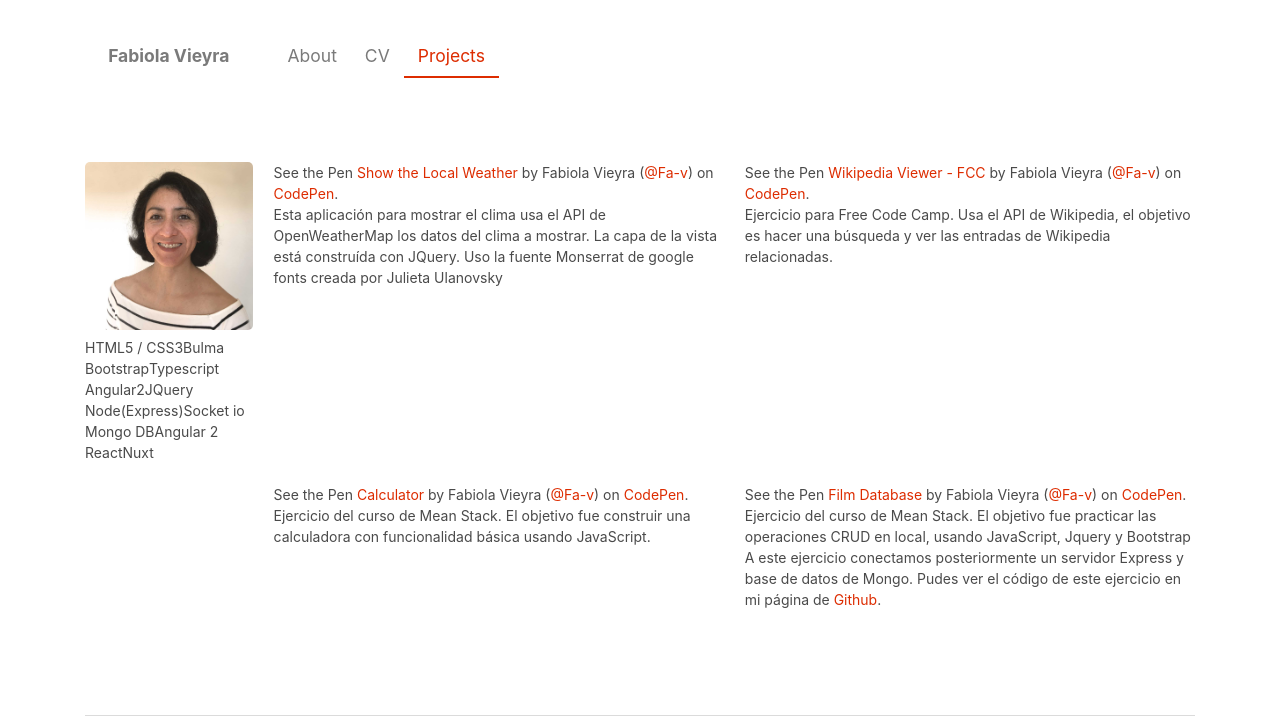
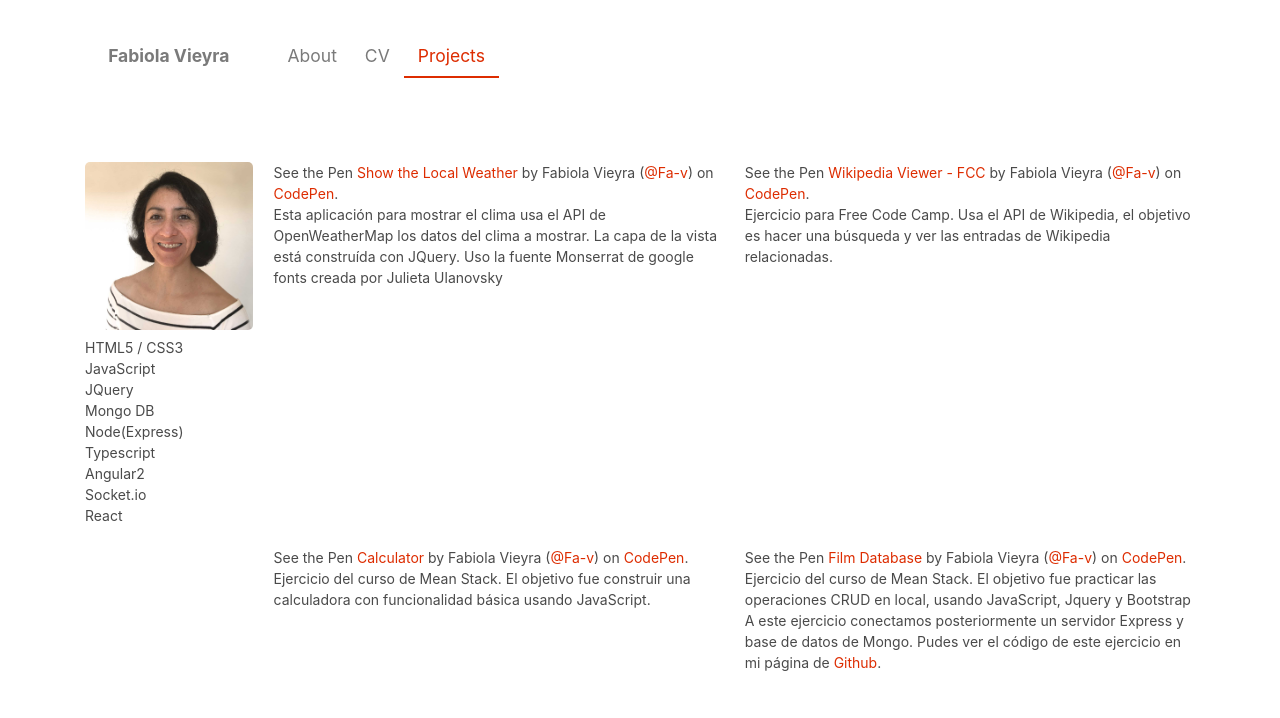
Before and after one commit to Fa-v/fabiolavieyra.com, a plain HTML site: page projects.html in a window 1280 px wide. Shown: the top 718 px of the page. Drawn offline with Linux system fonts and the light colour scheme; a script that the page names is missing.

Commit message:
Update 2017-01-28T08:50:15.969Z

```diff
--- a/css/main.css
+++ b/css/main.css
@@ -1 +1 @@
-figcaption{margin-top:0.5em}img{border-radius:5px}a{color:#DD2C00}.nav{background-color:#fff}a.nav-item.is-tab{font-size:1.25rem;color:#7a7a7a;border-bottom:2px solid transparent;padding:0 1rem 0.5rem 1rem}a.nav-item.is-tab:hover{color:#DD2C00;border-bottom-color:#DD2C00;padding:0 1rem 0.5rem 1rem}a.nav-item.is-tab.is-active{border-bottom:2px solid #DD2C00;color:#DD2C00;padding:0 1rem 0.5rem 1rem}ul{list-style-type:none}li{float:left}a li{display:inline}#home-nav-item{padding-left:0;padding-right:0}#home-nav-item p{font-weight:bold}.footer{background-color:#fff;padding:3rem 1.5rem}#social.icon{margin:10px 10px 1em 10px}
+figcaption{margin-top:0.5em}img{border-radius:5px}a{color:#DD2C00}.nav{background-color:#fff}a.nav-item.is-tab{font-size:1.25rem;color:#7a7a7a;border-bottom:2px solid transparent;padding:0 1rem 0.5rem 1rem}a.nav-item.is-tab:hover{color:#DD2C00;border-bottom-color:#DD2C00;padding:0 1rem 0.5rem 1rem}a.nav-item.is-tab.is-active{border-bottom:2px solid #DD2C00;color:#DD2C00;padding:0 1rem 0.5rem 1rem}ul{list-style-type:none}ul.skills{list-style-type:none}li.skills{float:none}li{float:left}a li{display:inline}#home-nav-item{padding-left:0;padding-right:0}#home-nav-item p{font-weight:bold}.footer{background-color:#fff;padding:3rem 1.5rem}#social.icon{margin:10px 10px 1em 10px}
--- a/projects.html
+++ b/projects.html
@@ -45,19 +45,16 @@
         <figure class="image is-256x256">
           <img src="/images/fab1.jpg" alt="Fabiola Vieyra" class="image">
           <figcaption>
-            <ul style="list-style-type:none">
-              <li>HTML5 / CSS3</li>
-              <li>Bulma</li>
-              <li>Bootstrap</li>
-              <li>Typescript</li>
-              <li>Angular2</li>
-              <li>JQuery</li>
-              <li>Node(Express)</li>
-              <li>Socket io</li>
-              <li>Mongo DB</li>
-              <li>Angular 2</li>
-              <li>React</li>
-              <li>Nuxt</li>
+            <ul class="skills">
+              <li class="skills">HTML5 / CSS3</li>
+              <li class="skills">JavaScript</li>
+              <li class="skills">JQuery</li>
+              <li class="skills">Mongo DB</li>
+              <li class="skills">Node(Express)</li>
+              <li class="skills">Typescript</li>
+              <li class="skills">Angular2</li>
+              <li class="skills">Socket.io</li>
+              <li class="skills">React</li>
             </ul>
           </figcaption>
         </figure>
```
